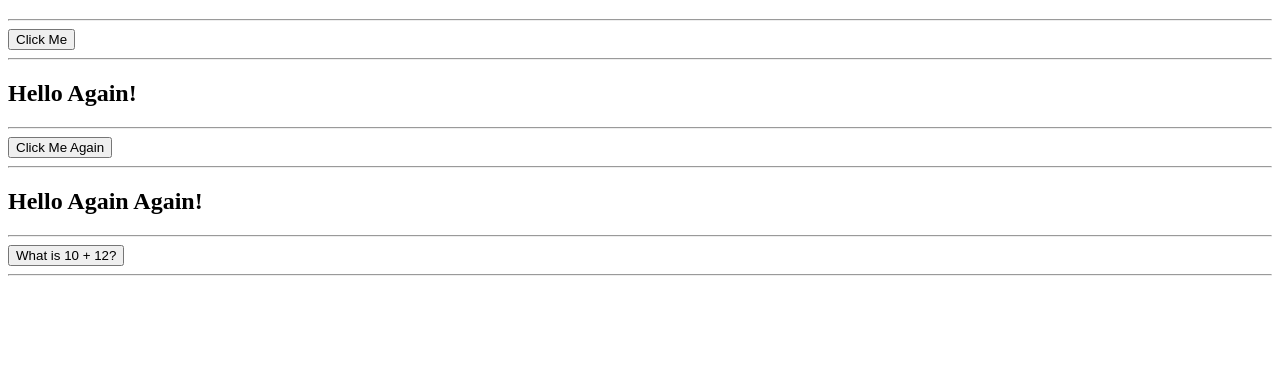
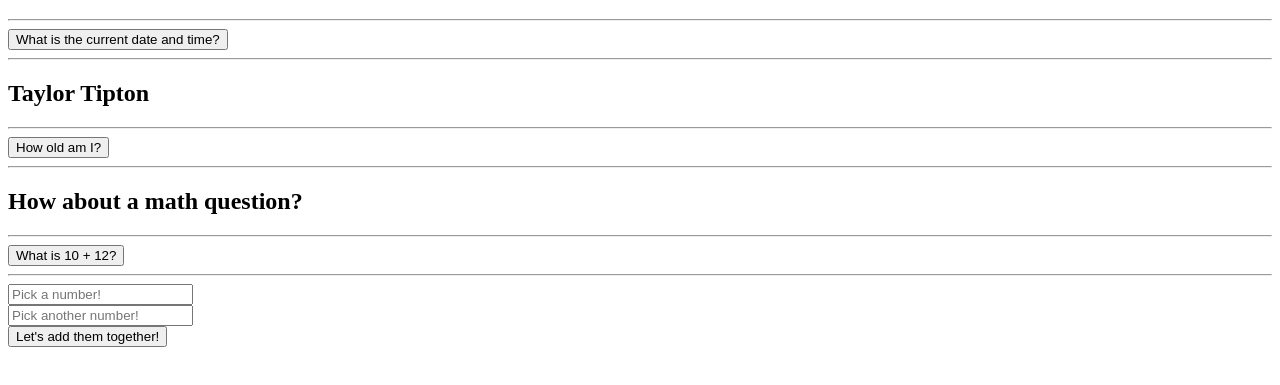
Before and after one commit to AustinCodingAcademy/JS211_CurrentDateTimeProject, a website: page index.html in a window 1280 px wide. Shown: the part 61-446 px from the top of the page. Drawn offline with Linux system fonts and the light colour scheme.

Commit message:
Adding more inputs

```diff
--- a/index.html
+++ b/index.html
@@ -9,17 +9,21 @@
     <h1>Hello World!</h1>
     <hr/>
     <div id="display-element"></div>
-    <button onclick="displayDate()">Click Me</button>
+    <button onclick="displayDate()">What is the current date and time?</button>
     <hr/>
-    <h2>Hello Again!</h2>
+    <h2>Taylor Tipton</h2>
     <hr/>
     <div id="display-number1"></div>
-    <button onclick="num()">Click Me Again</button>
+    <button onclick="num()">How old am I?</button>
     <hr/>
-    <h2>Hello Again Again!</h2>
+    <h2>How about a math question?</h2>
     <hr/>
     <div id="display-number2"></div>
     <button onclick="addSum()">What is 10 + 12?</button>
     <hr/>
+    <input type="number" name="input1" id="input1" placeholder="Pick a number!"><br>
+    <input type="number" name="input2" id="input2" placeholder="Pick another number!"><br>
+
+<button onclick="addTwo(document.getElementById('input1').value,document.getElementById('input2').value)">Let's add them together!</button>
   </body>
 </html>
--- a/main.js
+++ b/main.js
@@ -25,7 +25,7 @@ console.log(typeof b);
 // Below is a JavaScript program that came with the Git.
 
 const num = () => {
-  const num = 11
+  const num = 31
 
   document.getElementById("display-number1").innerHTML = num;
   document.getElementById("display-number1").toString(num);
@@ -48,6 +48,21 @@ console.log(typeof a);
   // * NaN
   // * String
 
+// Data types
+
+  const number = 10;
+  console.log (typeof number);
+
+  const string = 'This is a string';
+  console.log(typeof string);
+
+  console.log(typeof true);
+
+  console.log(typeof undefinedValue);
+
+  console.log(typeof null === 'null');
+
+
 
 
 // Write a JavaScript program that adds 2 numbers together.
@@ -59,7 +74,8 @@ const num2 = 15
 const addSum = (x, y) => {
     console.log(x + y)
 
-    // let addSum = document.getElementById("display-number2").innerHTML = addSum;
+    document.getElementById("display-number2").innerHTML = addSum;
+    document.getElementById("display-number2").toString(addSum);
   }
 addSum(num1, num2);
 
@@ -117,7 +133,13 @@ const nameTwo = 'Tipton';
  }
  fullName(nameOne, nameTwo)
 
+// Adding two numbers together
 
+    const addTwo = (x,y) => {
+      const x = document.getElementById('input1').value;
+      const y = document.getElementById('input2').value;
+      const result = x + y;
+    }
 
 // ***************************
 //         PART TWO
```
